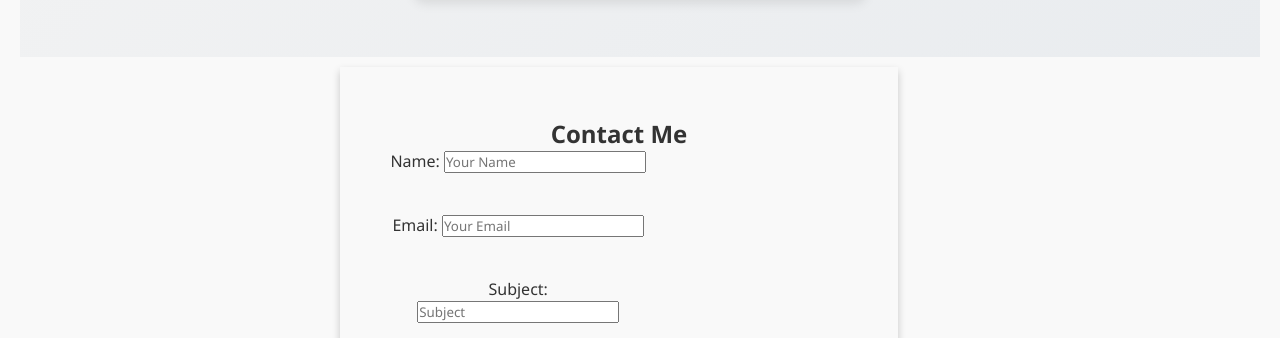
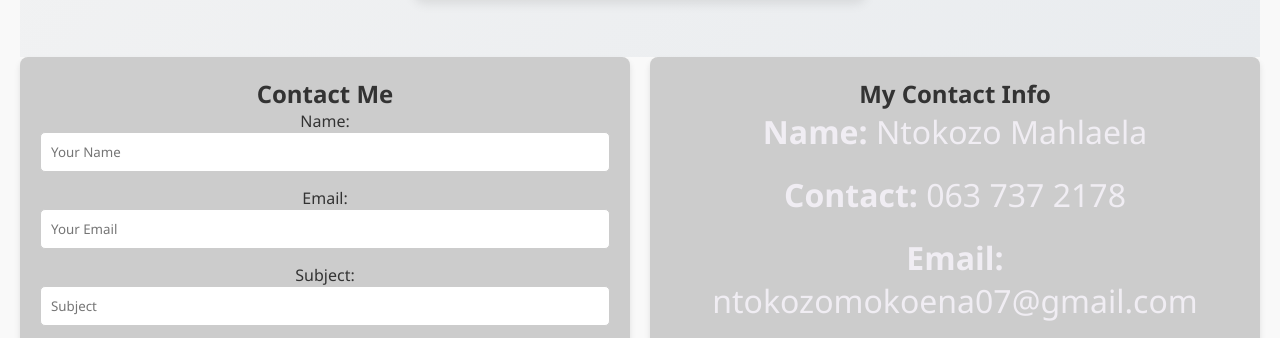
Before and after one commit to NtokozoMahlaela/final-Portfolio, a plain HTML site: page index.html in a window 1280 px wide. Shown: the part 4551-4889 px from the top of the page. Drawn offline with Linux system fonts and the light colour scheme.

```diff
--- a/index.html
+++ b/index.html
@@ -218,6 +218,8 @@
       </section>
 
     <!-- Contact Section -->
+    <div class="contact-container">
+        <!-- Contact Section -->
         <section id="contact" class="contact-section">
             <h2>Contact Me</h2>
             <form action="#" method="post" class="contact-form">
@@ -243,7 +245,6 @@
 
                 <button type="submit" class="submit-btn">Send Message</button>
             </form>
-
         </section>
 
         <!-- Additional Contact Info Section -->
@@ -264,6 +265,7 @@
                 </a>
             </div>
         </section>
+    </div>
 
     <!-- Footer -->
     <footer>
--- a/styles.css
+++ b/styles.css
@@ -465,35 +465,45 @@ img{
 
 /* Interest Section */
 
-/* Contact Section */
-.contact-section {
-    width: 45%;
-    display: inline-block;
-    vertical-align: top;
-    padding: 50px;
-    box-shadow: 0 4px 8px rgba(0, 0, 0, 0.2);
-    margin: 10px;
-    margin-right: 4.2%;
-
+/* Contacts Section */
+.contact-container {
+    display: flex;
+    justify-content: space-between;
+    gap: 20px;
+    flex-wrap: wrap; /* Ensures responsiveness on smaller screens */
 }
 
-.contact-form {
-    display: flex;
-    flex-direction: column;
+.contact-section {
+    flex: 1; /* Allows sections to take equal width */
+    min-width: 300px; /* Ensures the sections don’t get too small */
+    padding: 20px;
+    background: #cccccc;
+    border-radius: 8px;
+    box-shadow: 0px 4px 6px rgba(0, 0, 0, 0.1);
+}
 
+/* Ensuring the form elements align properly */
+.contact-form .form-group {
+    margin-bottom: 15px;
 }
-.form-group {
-    margin-bottom: 41px;
-    width: 56%;
+
+.contact-form input,
+.contact-form textarea {
+    width: 100%;
+    padding: 10px;
+    border: 1px solid #ccc;
+    border-radius: 5px;
 }
+
 .submit-btn {
     background-color: #007bff;
     color: white;
-    padding: 10px;
+    padding: 10px 15px;
     border: none;
+    border-radius: 5px;
     cursor: pointer;
-    border-radius: 5px;
 }
+
 .submit-btn:hover {
     background-color: #0056b3;
 }
@@ -535,7 +545,7 @@ img{
     transform: scale(1.1);
     box-shadow: 0 4px 10px rgba(0, 0, 0, 0.2);
 }
-
+ */
 /* Footer */
 footer {
     background: #3700b3;
```
Lines whose indentation alone changed are shown as unchanged.
